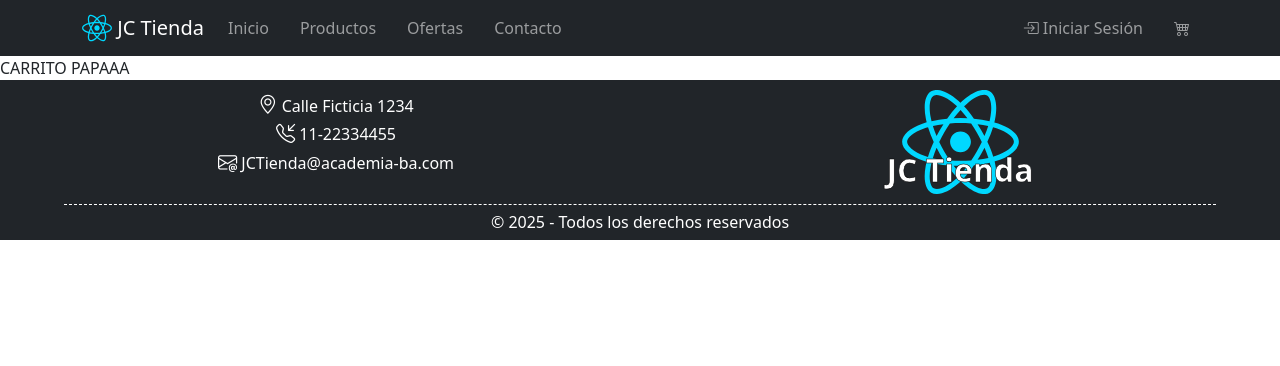
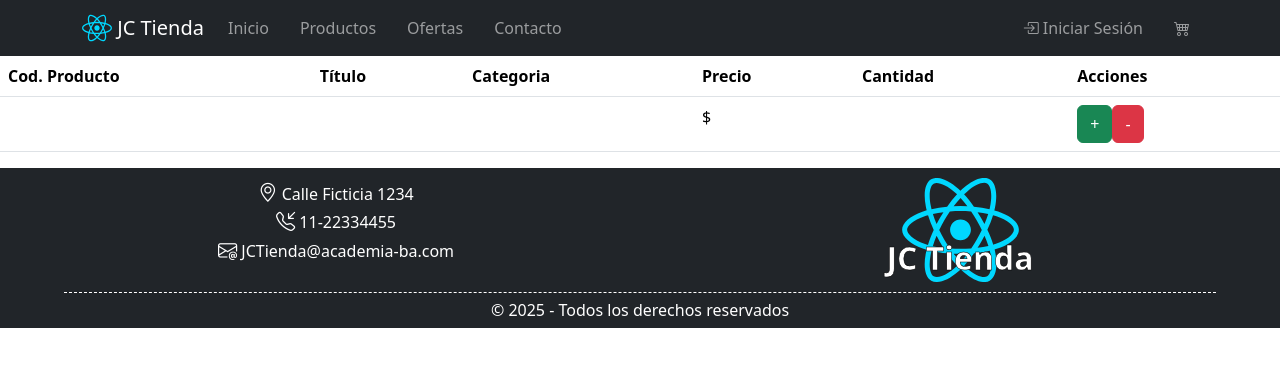
Before and after one commit to Julycen97/proyecto_final-JMC, a React (Vite) app in the folder proyecto_final-JMC/: page /carrito in a window 1280 px wide. Shown: the top 366 px of the page. Built offline with nearby package versions, Linux system fonts and the light colour scheme.

Commit message:
agregar productos al carrito implementado mediante sessionStorage, falta usar useState para colocar al lado del icono del carrito un numero con la cantidad de productos actuales

```diff
--- a/proyecto_final-JMC/src/components/products/Tarjeta.jsx
+++ b/proyecto_final-JMC/src/components/products/Tarjeta.jsx
@@ -3,12 +3,46 @@ import { useState } from 'react';
 import PuntajeProducto from './PuntajeProducto';
 import "./../../styles/components/products/Tarjeta.css"
 
-function agregarCarrito({producto}){
+function actualizarCarrito() {
+    let carrito = JSON.parse(sessionStorage.getItem("carrito")) || [];
+    let nuevoCarro = [];
+
+    sessionStorage.removeItem("carrito");
+
+    for (let i = 0; i < carrito.length; i++) {
+        let contador = 0;
+        let indice;
+
+        if (nuevoCarro != null) {
+            for (let e = 0; e < nuevoCarro.length; e++) {
+                if (carrito[i].id == nuevoCarro[e].id) {
+                    contador++;
+                    indice = e;
+                }
+            }
+
+            if (contador == 0) {
+                nuevoCarro.push(carrito[i]);
+            }
+            else {
+                nuevoCarro[indice].cantidad += 1;
+            }
+        }
+    }
+
+    sessionStorage.setItem("carrito", JSON.stringify(nuevoCarro));
+}
+
+function agregarCarrito({ producto }) {
     const carrito = JSON.parse(sessionStorage.getItem("carrito")) || [];
 
     carrito.push(producto);
 
+    carrito[carrito.length - 1].cantidad = 1;
+
     sessionStorage.setItem("carrito", JSON.stringify(carrito));
+
+    actualizarCarrito();
 }
 
 function Tarjeta({ props }) {
@@ -22,9 +56,9 @@ function Tarjeta({ props }) {
             <Card.Img variant="top" src={props.image} />
             <Card.Body className='bodyCard'>
                 <Card.Title>{props.title}</Card.Title>
-                <PuntajeProducto rating={props.rating.rate}/>
+                <PuntajeProducto rating={props.rating.rate} />
                 <span>${props.price}</span>
-                <Button variant="info" onClick={() => agregarCarrito({producto: props})}>Agregar al <i className="bi bi-cart4"></i></Button>
+                <Button variant="info" onClick={() => agregarCarrito({ producto: props })}>Agregar al <i className="bi bi-cart4"></i></Button>
                 <Button variant="secondary" onClick={handleShow}>Detalles <i className="bi bi-search"></i></Button>
 
                 <Modal show={show} onHide={handleClose}>
--- a/proyecto_final-JMC/src/pages/Carrito.jsx
+++ b/proyecto_final-JMC/src/pages/Carrito.jsx
@@ -1,8 +1,52 @@
-function Carrito(){
-    return(
-        <div>
-            CARRITO PAPAAA
-        </div>
+import { Table } from "react-bootstrap";
+
+function recuperarCarrito(){
+    return JSON.parse(sessionStorage.getItem("carrito"));
+}
+
+function carritoVacio(){
+    const carroVacio = [{
+    }]
+
+    return carroVacio;
+}
+
+function Carrito() {
+
+    const carrito =  recuperarCarrito() || carritoVacio();
+
+    return (
+        <Table responsive="sm">
+            <thead>
+                <tr>
+                    <th>Cod. Producto</th>
+                    <th>Título</th>
+                    <th>Categoria</th>
+                    <th>Precio</th>
+                    <th>Cantidad</th>
+                    <th>Acciones</th>
+                </tr>
+            </thead>
+            <tbody>
+                {
+                    carrito.map((prod) => {
+                        return (
+                            <tr key={prod.id}>
+                                <td>{prod.id}</td>
+                                <td>{prod.title}</td>
+                                <td>{prod.category}</td>
+                                <td>${prod.price}</td>
+                                <td>{prod.cantidad}</td>
+                                <td>
+                                    <button className="btn btn-success">+</button>
+                                    <button className="btn btn-danger">-</button>
+                                </td>
+                            </tr>
+                        )
+                    })
+                }
+            </tbody>
+        </Table>
     )
 }
 
```
